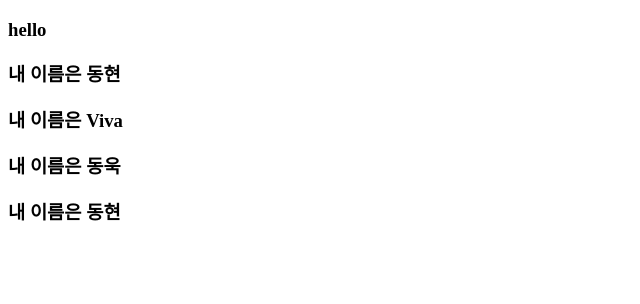
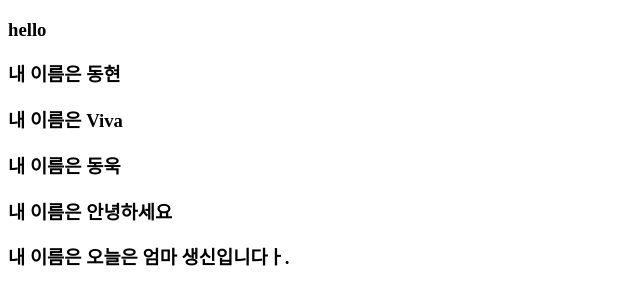
Before and after one commit to DongHyunKIM-Hi/movie_app, a React (Create React App) app: page / in a window 1280 px wide. Shown: the top 304 px of the page, without its empty margins (0-640 px from the left). Built offline with nearby package versions, Linux system fonts and the light colour scheme.

Commit message:
오늘은 어머니 생신입니다.

```diff
--- a/src/App.js
+++ b/src/App.js
@@ -9,7 +9,8 @@ function App() {
       <Viva name="동현" />
       <Viva name="Viva" />
       <Viva name="동욱" />
-      <Viva name="동현" />
+      <Viva name="안녕하세요 " />
+      <Viva name="오늘은 엄마 생신입니다ㅏ." />
     </div>
   );
 }
```
